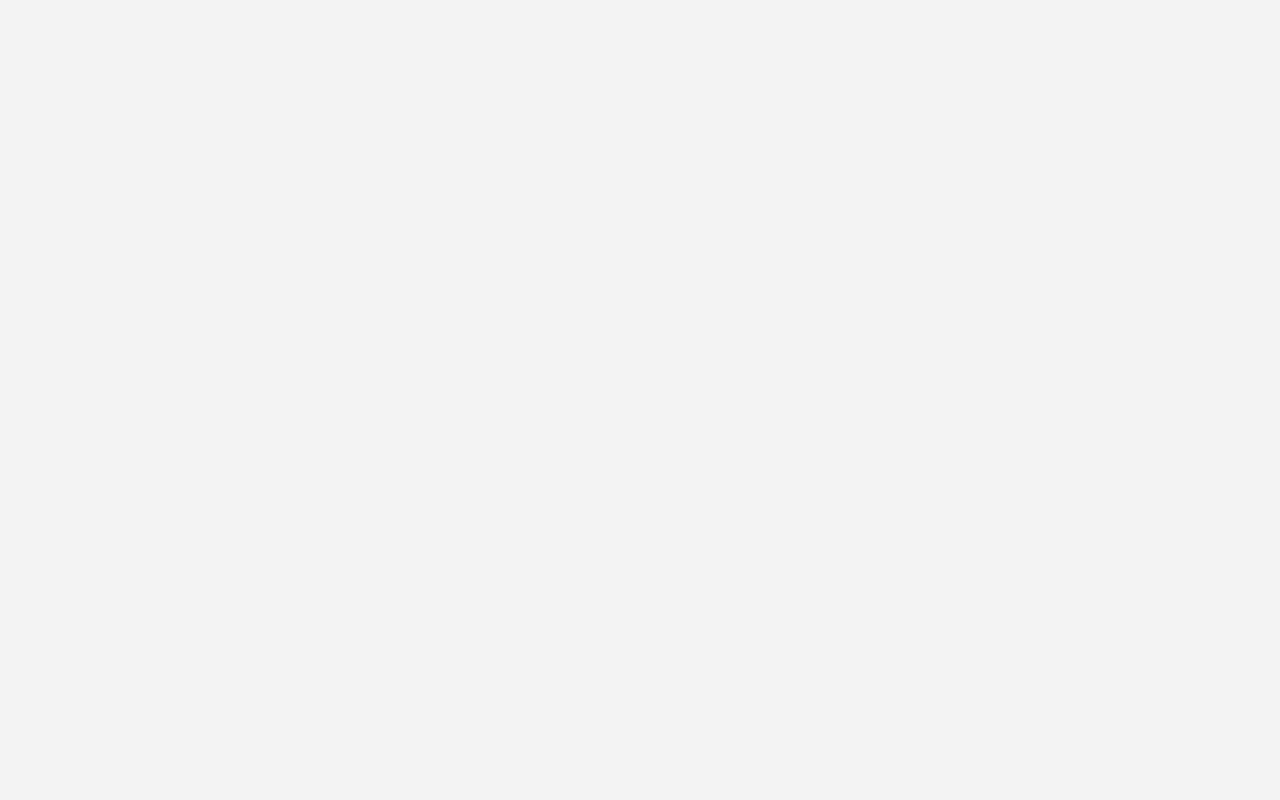
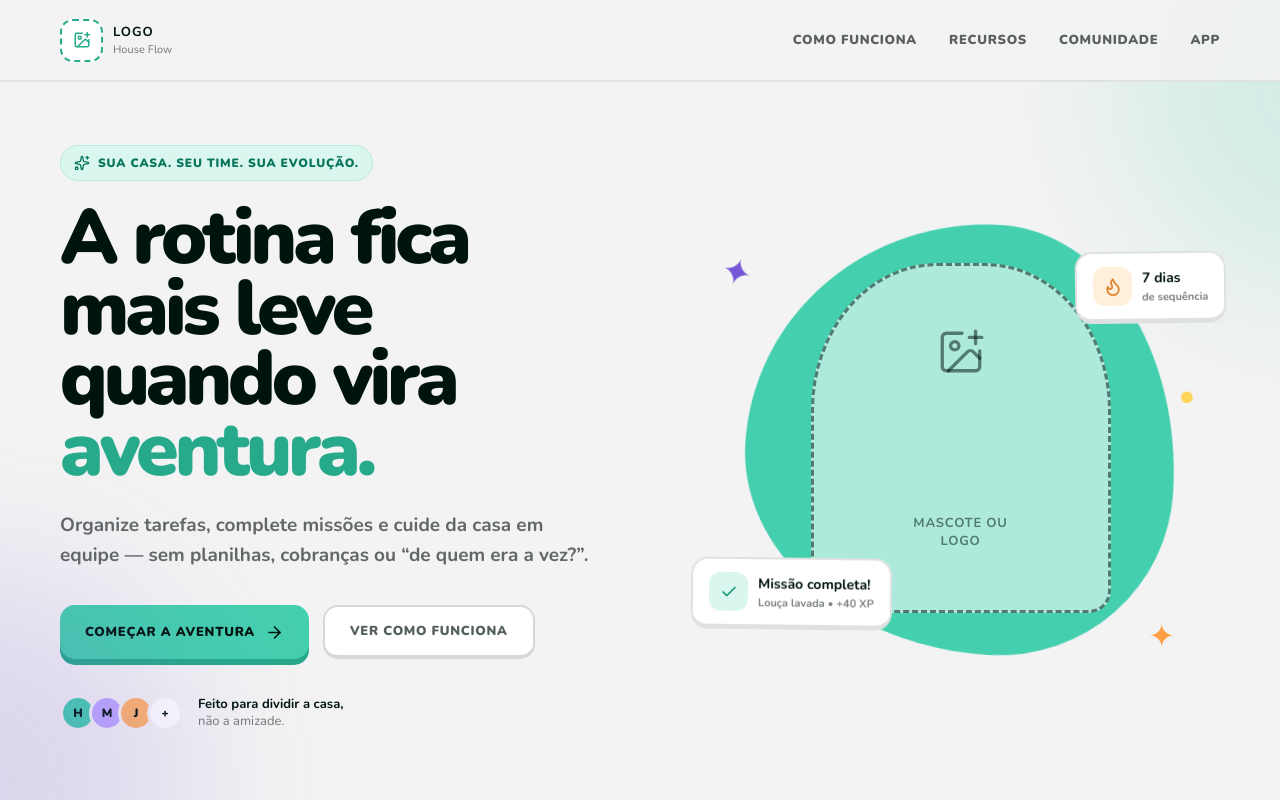
Before and after one commit to hqlcc/tccLanding, a React (Vite) app: page / in a window 1280 px wide. Shown: the top 800 px of the page. Built offline with nearby package versions, Linux system fonts and the light colour scheme.

Commit message:
Revert "Update main.jsx"
This reverts commit 0c1632cb122ef4b9da3eb80c4c536d32a80f3f3c.

```diff
--- a/src/main.jsx
+++ b/src/main.jsx
@@ -1,11 +1,11 @@
 import { StrictMode } from "react";
 import { createRoot } from "react-dom/client";
 
-import app from "./app.jsx";
+import App from "./app.jsx";
 import "./styles.css";
 
 createRoot(document.getElementById("root")).render(
   <StrictMode>
-    <app />
+    <App />
   </StrictMode>,
 );
```
